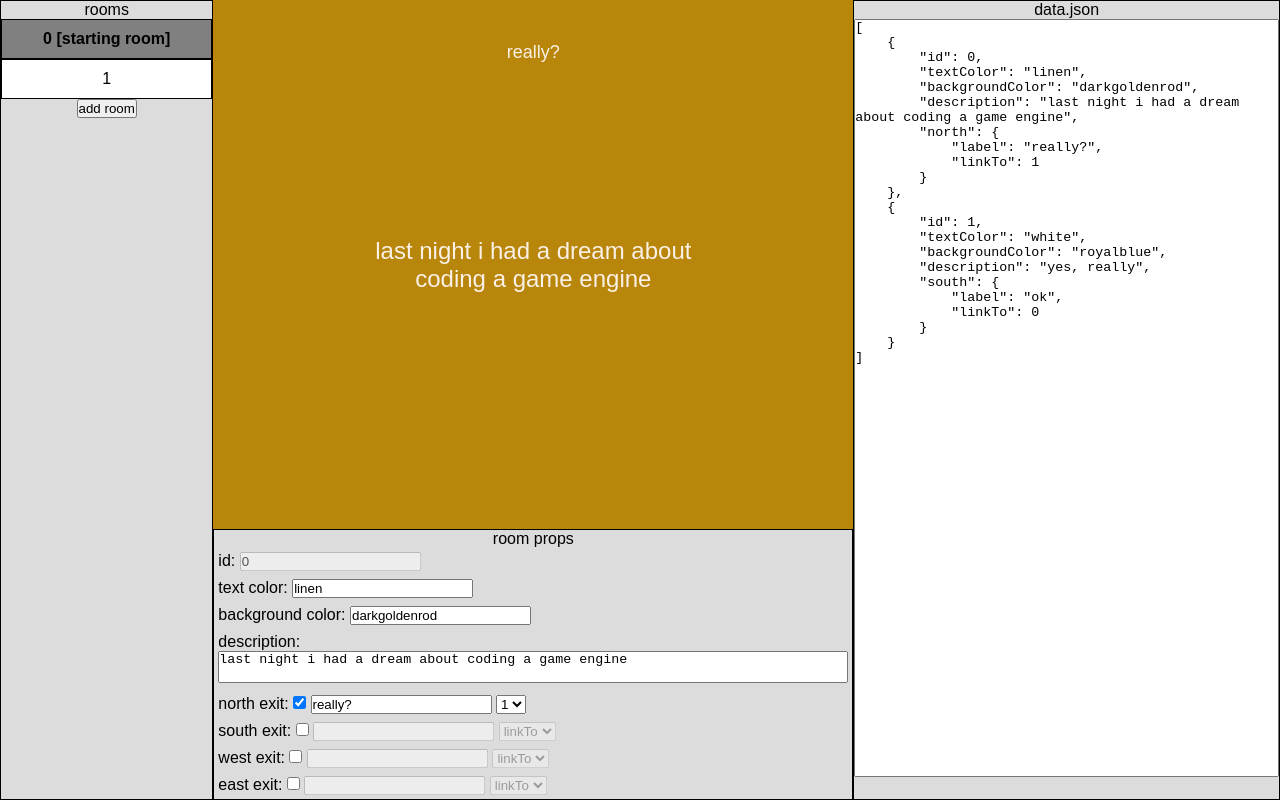
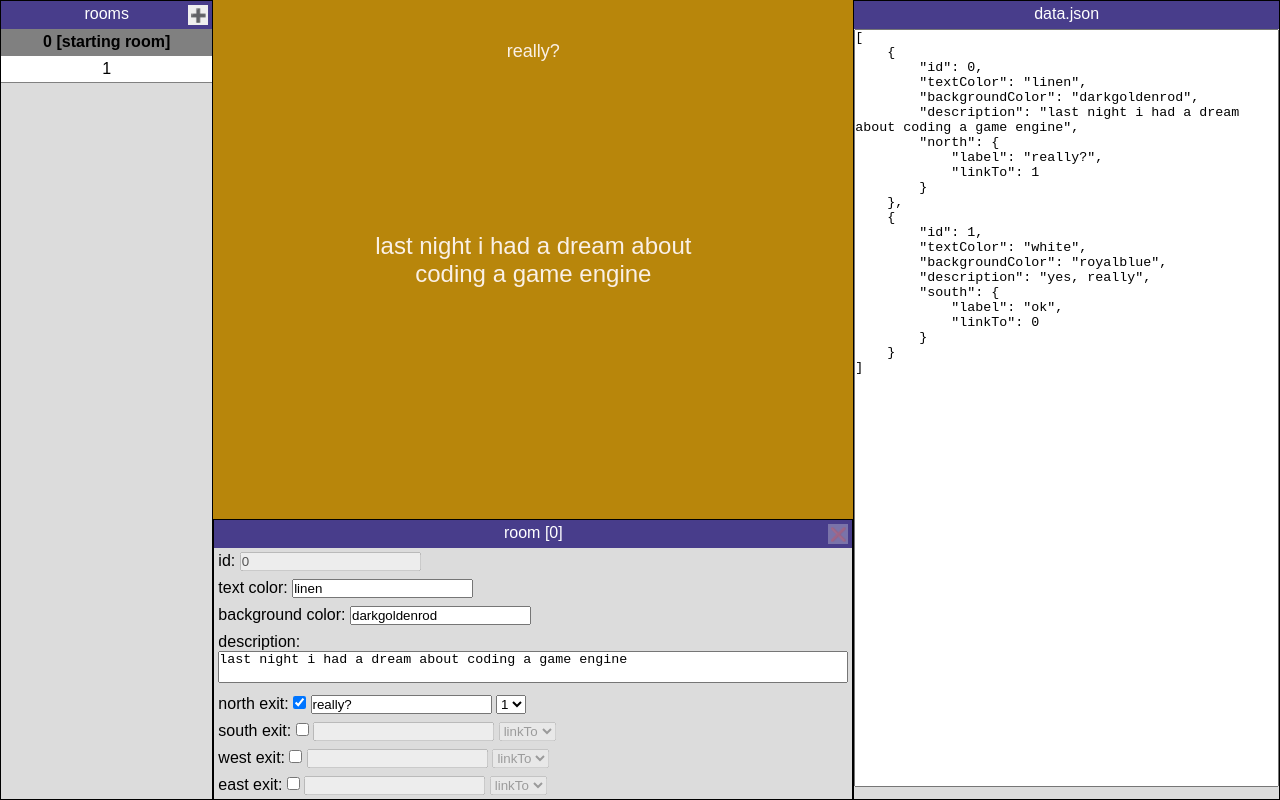
Before and after one commit to pebonius/nsweditor, a plain HTML site: page index.html in a window 1280 px wide. Drawn offline with Linux system fonts and the light colour scheme.

Commit message:
styling changes, add delete button for current room

```diff
--- a/index.html
+++ b/index.html
@@ -10,11 +10,13 @@
   <body>
     <main id="editor-container">
       <div id="room-list-container">
-        <p>rooms</p>
+        <div class="window-top-bar">
+          <p class="top-bar-title" id="room-list-top-bar-title">rooms</p>
+          <button class="top-bar-button" id="add-room-button">&#10133;</button>
+        </div>
         <ul id="room-list">
           <li>some room</li>
         </ul>
-        <button id="add-room-button">add room</button>
       </div>
       <div id="room-preview">
         <h1 id="room-description">some description</h1>
@@ -32,11 +34,16 @@
         </button>
       </div>
       <div id="json-code-container">
-        <p>data.json</p>
+        <div class="window-top-bar">
+          <p class="top-bar-title" id="room-list-top-bar-title">data.json</p>
+        </div>
         <textarea id="json-code" readonly>placeholder</textarea>
       </div>
       <div id="room-props-container">
-        <p>room props</p>
+        <div class="window-top-bar">
+          <p class="top-bar-title" id="room-props-top-bar-title">room</p>
+          <button class="top-bar-button" id="room-delete-button">❌</button>
+        </div>
         <ul id="room-props">
           <li>
             <label for="room-id-input">id:</label>
--- a/source/nsweditor.js
+++ b/source/nsweditor.js
@@ -72,6 +72,8 @@ export default class Nsweditor {
     this.eastExitLinktoSelect = document.querySelector(
       "#east-exit-linkto-select"
     );
+    this.propsTopBarTitle = document.querySelector("#room-props-top-bar-title");
+    this.roomDeleteButton = document.querySelector("#room-delete-button");
   }
   get currentRoom() {
     return this.rooms.find((room) => room.id === this.currentRoomId);
@@ -120,10 +122,17 @@ export default class Nsweditor {
     ];
   }
   initialize() {
+    // add room button
     this.addRoomButton.onclick = () => {
       this.addNewRoom();
     };
 
+    // delete room button
+    this.roomDeleteButton.onclick = () => {
+      this.deleteCurrentRoom();
+    };
+
+    // room prop inputs
     this.roomIdInput.onchange = () => {
       const inputValue = this.roomIdInput.value;
       if (this.currentRoom.id !== inputValue) {
@@ -229,7 +238,12 @@ export default class Nsweditor {
     this.displayJson();
     this.displayList();
     this.roomPreview.displayCurrentRoom();
+    this.updatePropWindowBar();
     this.updatePropInputs();
+  }
+  updatePropWindowBar() {
+    this.propsTopBarTitle.innerText = `room [${this.currentRoomId}]`;
+    this.roomDeleteButton.disabled = this.currentRoomId === 0;
   }
   displayJson() {
     const json = JSON.stringify(this.rooms, undefined, 4);
@@ -261,6 +275,17 @@ export default class Nsweditor {
   addNewRoom() {
     this.rooms.push(this.newRoom);
     this.updateUI();
+  }
+  deleteCurrentRoom() {
+    if (this.currentRoomId !== 0) {
+      const index = this.rooms.indexOf(this.currentRoom);
+
+      if (index > -1) {
+        this.rooms.splice(index, 1);
+      }
+    }
+
+    this.selectRoom(0);
   }
   updatePropInputs() {
     this.roomIdInput.value = this.currentRoom.id;
--- a/style.css
+++ b/style.css
@@ -1,3 +1,8 @@
+:root {
+  --standard-padding: 4px;
+  --window-top-bar-height: 28px;
+}
+
 * {
   margin: 0;
   padding: 0;
@@ -19,9 +24,34 @@ body {
   display: grid;
   grid-template-columns: 1fr 3fr 2fr;
   grid-template-rows: 2fr 1fr;
-  column-rule: solid blue;
   overflow: hidden;
 }
+
+/* WINDOW TOP BAR */
+
+.window-top-bar {
+  position: relative;
+  background-color: darkslateblue;
+  padding: var(--standard-padding);
+  height: var(--window-top-bar-height);
+}
+
+.top-bar-title {
+  color: white;
+}
+
+.top-bar-button {
+  position: absolute;
+  top: var(--standard-padding);
+  right: var(--standard-padding);
+  height: calc(
+    var(--window-top-bar-height) - var(--standard-padding) * 2
+  );
+  width: calc(var(--window-top-bar-height) - var(--standard-padding) * 2);
+  border: none;
+}
+
+/* ROOM LIST */
 
 #room-list-container {
   max-height: 100%;
@@ -36,9 +66,9 @@ body {
 }
 
 #room-list li {
-  border: 1px solid black;
+  border-bottom: 1px solid gray;
   background-color: white;
-  padding: 10px;
+  padding: var(--standard-padding);
 }
 
 #room-list .selected {
```
Also changed, not shown: 1 other file.
